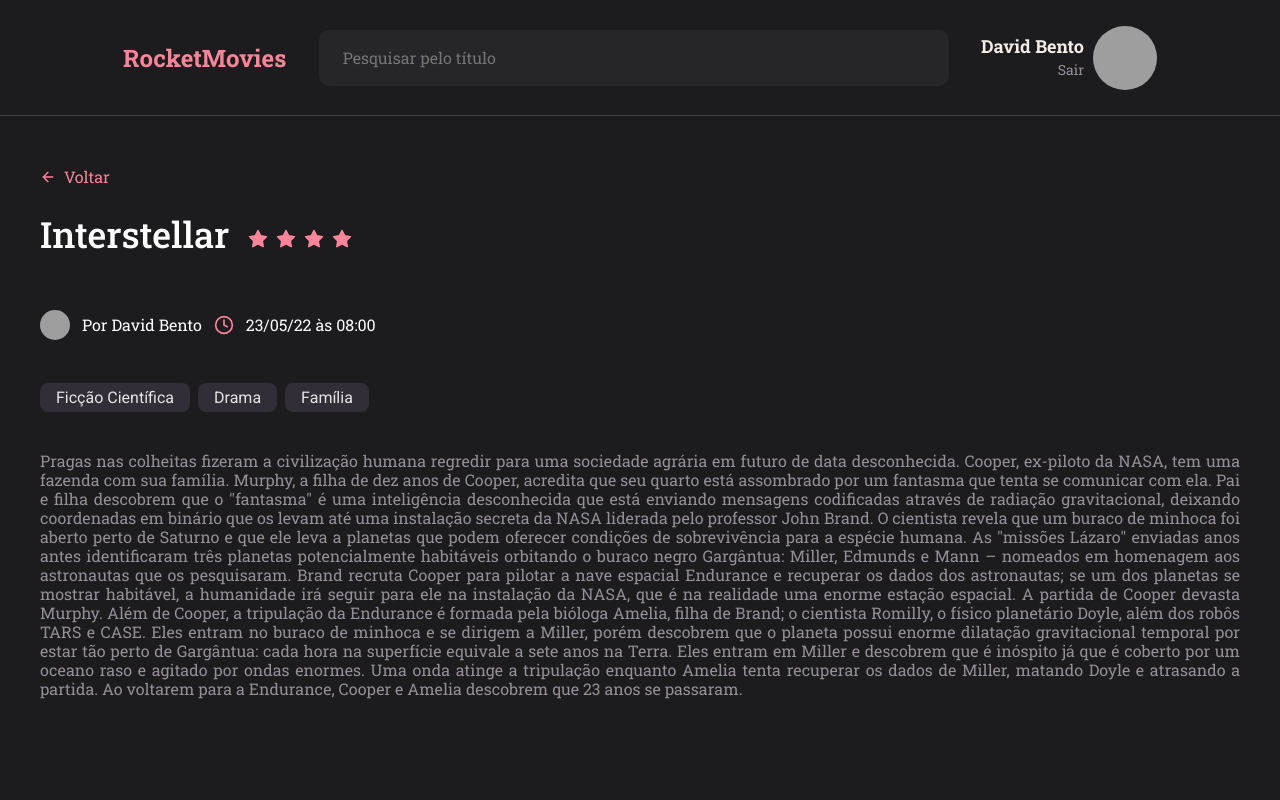
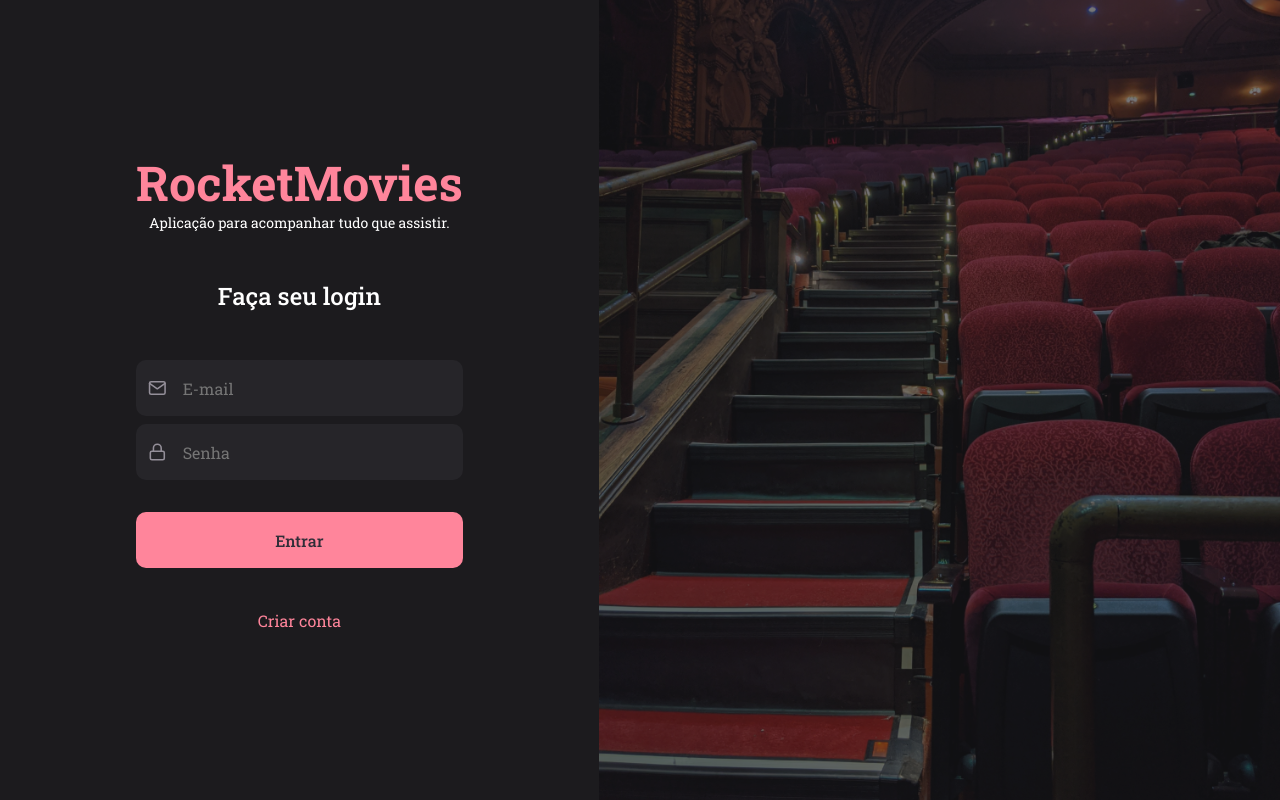
Before and after one commit to dbento-dev/rocketmovies, a React (Vite) app: page / in a window 1280 px wide. Built offline with nearby package versions, Linux system fonts and the light colour scheme; grey boxes are pictures that could not be loaded.

Commit message:
feat: create SignIn page

```diff
--- a/src/components/Input/index.jsx
+++ b/src/components/Input/index.jsx
@@ -1,5 +1,10 @@
-import { StInput } from './styles'
+import { Container } from './styles'
 
-export function Input({ type, placeholder }) {
-  return <StInput type={type} placeholder={placeholder} />
+export function Input({ icon: Icon, ...rest }) {
+  return (
+    <Container>
+      {Icon && <Icon size={20} />}
+      <input {...rest} />
+    </Container>
+  )
 }
--- a/src/components/Input/styles.js
+++ b/src/components/Input/styles.js
@@ -1,13 +1,22 @@
 import styled from 'styled-components'
 
-export const StInput = styled.input`
-  height: 5.6rem;
+export const Container = styled.div`
   width: 100%;
+  display: flex;
+  align-items: center;
+  background-color: ${({ theme }) => theme.COLORS.GRAY_900};
+  color: ${({ theme }) => theme.COLORS.GRAY_400};
+  margin-bottom: 8px;
   border-radius: 1rem;
-  padding: 1.9rem 2.4rem;
-  background-color: ${({ theme }) => theme.COLORS.GRAY_900};
-  border: none;
-  color: ${({ theme }) => theme.COLORS.GRAY_400};
+  padding: 0 12px;
+  > input {
+    width: 100%;
+    height: 5.6rem;
+    padding: 12px 16px;
+    color: ${({ theme }) => theme.COLORS.WHITE};
+    background-color: transparent;
+    border: none;
+  }
 
   &::placeholder {
     color: ${({ theme }) => theme.COLORS.GRAY_400};
--- a/src/components/TextArea/styles.js
+++ b/src/components/TextArea/styles.js
@@ -6,7 +6,7 @@
   border-radius: 1rem;
   padding: 1.9rem 2.4rem;
   background-color: ${({ theme }) => theme.COLORS.GRAY_900};
-  color: ${({ theme }) => theme.COLORS.GRAY_400};
+  color: ${({ theme }) => theme.COLORS.WHITE};
   border: none;
   resize: none;
   margin: 4rem 0 0;
--- a/src/main.jsx
+++ b/src/main.jsx
@@ -6,6 +6,7 @@
 import Home from './pages/Home'
 import { NewMovie } from './pages/NewMovie'
 import { Details } from './pages/Details'
+import { SignIn } from './pages/SignIn'
 
 ReactDOM.createRoot(document.getElementById('root')).render(
   <React.StrictMode>
@@ -13,7 +14,8 @@
       <GlobalStyles />
       {/* <Home /> */}
       {/* <NewMovie /> */}
-      <Details />
+      {/* <Details /> */}
+      <SignIn />
     </ThemeProvider>
   </React.StrictMode>
 )
--- /dev/null
+++ b/src/pages/SignIn/index.jsx
@@ -0,0 +1,25 @@
+import { FiLock, FiMail } from 'react-icons/fi'
+import { Button } from '../../components/Button'
+import { ButtonText } from '../../components/ButtonText'
+import { Input } from '../../components/Input'
+import { BackgroundSign, Container, Form } from './styles'
+
+export function SignIn() {
+  return (
+    <Container>
+      <Form>
+        <h1>RocketMovies</h1>
+        <p>Aplicação para acompanhar tudo que assistir.</p>
+
+        <h2>Faça seu login</h2>
+
+        <Input type="text" placeholder="E-mail" icon={FiMail} />
+        <Input type="password" placeholder="Senha" icon={FiLock} />
+
+        <Button title="Entrar" />
+        <ButtonText title="Criar conta" />
+      </Form>
+      <BackgroundSign />
+    </Container>
+  )
+}
--- /dev/null
+++ b/src/pages/SignIn/styles.js
@@ -0,0 +1,54 @@
+import styled from 'styled-components'
+
+import bgSign from '../../assets/bg-sign.png'
+
+export const Container = styled.div`
+  width: 100%;
+  height: 100vh;
+  display: flex;
+  align-items: stretch;
+`
+
+export const Form = styled.form`
+  padding: 0 13.6rem;
+  display: flex;
+  flex-direction: column;
+  justify-content: center;
+  align-items: center;
+
+  > h1 {
+    font-size: 4.8rem;
+    font-weight: 700;
+    line-height: 6.3rem;
+    color: ${({ theme }) => theme.COLORS.PINK};
+  }
+
+  > p {
+    font-size: 1.4rem;
+    font-weight: 400;
+    line-height: 1.8rem;
+    text-align: left;
+  }
+
+  > h2 {
+    font-size: 2.4rem;
+    font-weight: 500;
+    line-height: 3.2rem;
+    margin: 4.8rem 0;
+  }
+
+  > input {
+    margin-bottom: 0.8rem;
+  }
+
+  > button {
+    margin: 2.4rem 0 1.8rem;
+  }
+`
+
+export const BackgroundSign = styled.div`
+  flex: 1;
+  background: url(${bgSign}) no-repeat center center;
+  background-size: cover;
+  opacity: 0.4;
+`
```
Also changed, not shown: src/assets/bg-sign.png (added).
